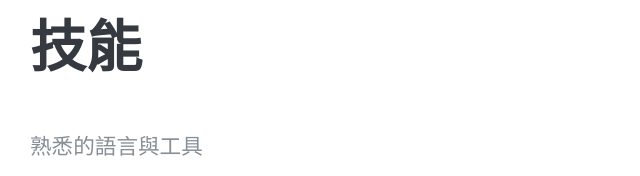
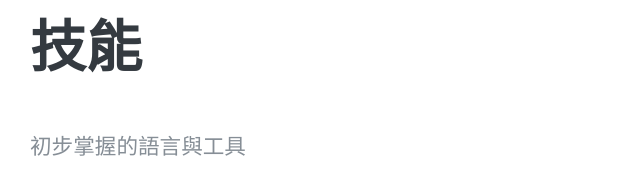
Before and after one commit to ShengYuan04/ShengYuan04.github.io, a plain HTML site: page index.html in a window 1280 px wide. Shown: the part 2740-2916 px from the top of the page, 290-930 px from the left. Drawn offline with nearby package versions, Linux system fonts and the light colour scheme; a web font is replaced by a local one.

Commit message:
Update index.html

```diff
--- a/index.html
+++ b/index.html
@@ -208,7 +208,7 @@
       <div class="my-auto">
         <h2 class="mb-5">技能</h2>
 
-        <div class="subheading mb-3">熟悉的語言與工具</div>
+        <div class="subheading mb-3">初步掌握的語言與工具</div>
         <ul class="skill-icons-list">
           <li>
             <i class="devicons devicons-html5 skill-icon"></i>
```
